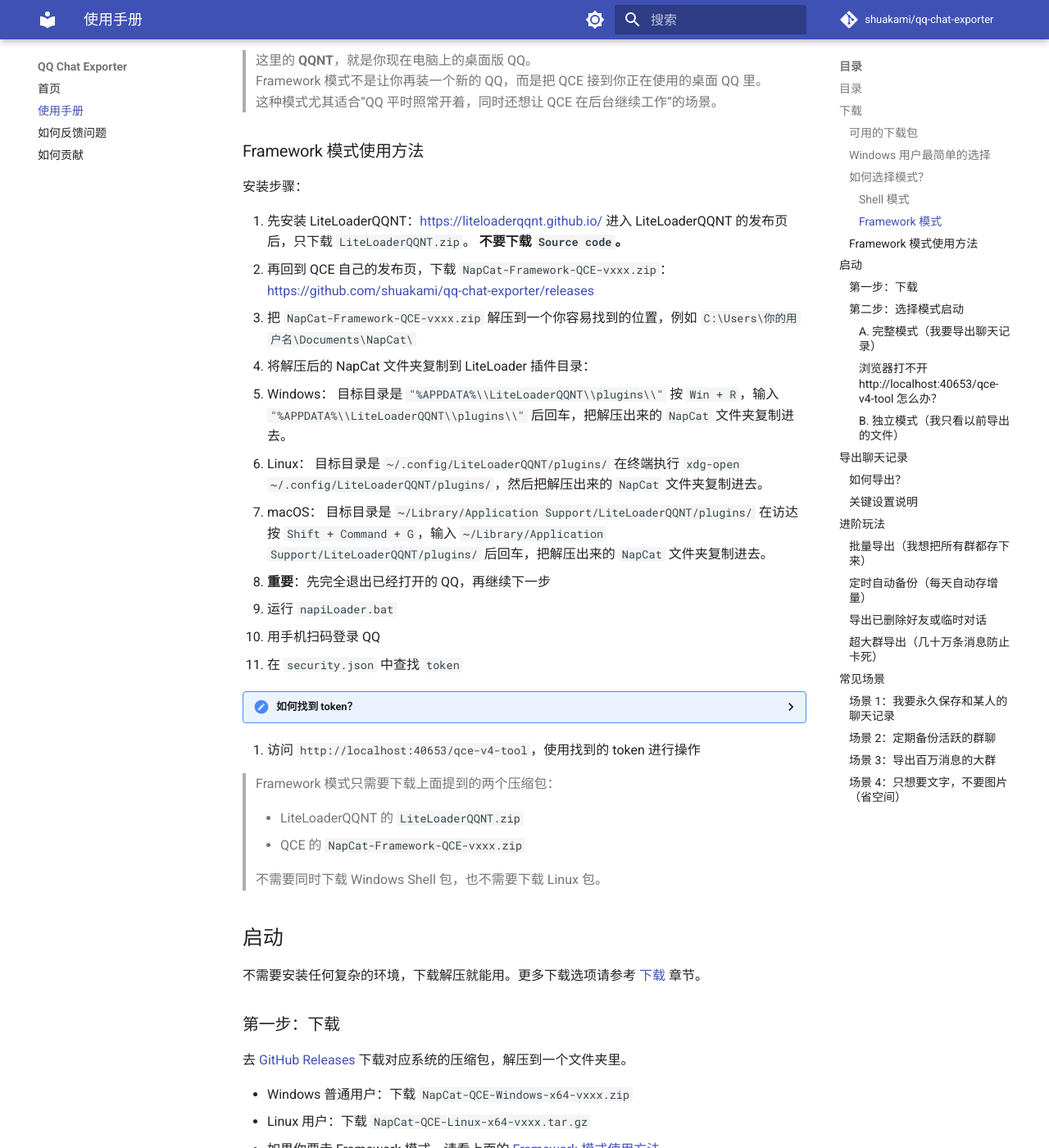
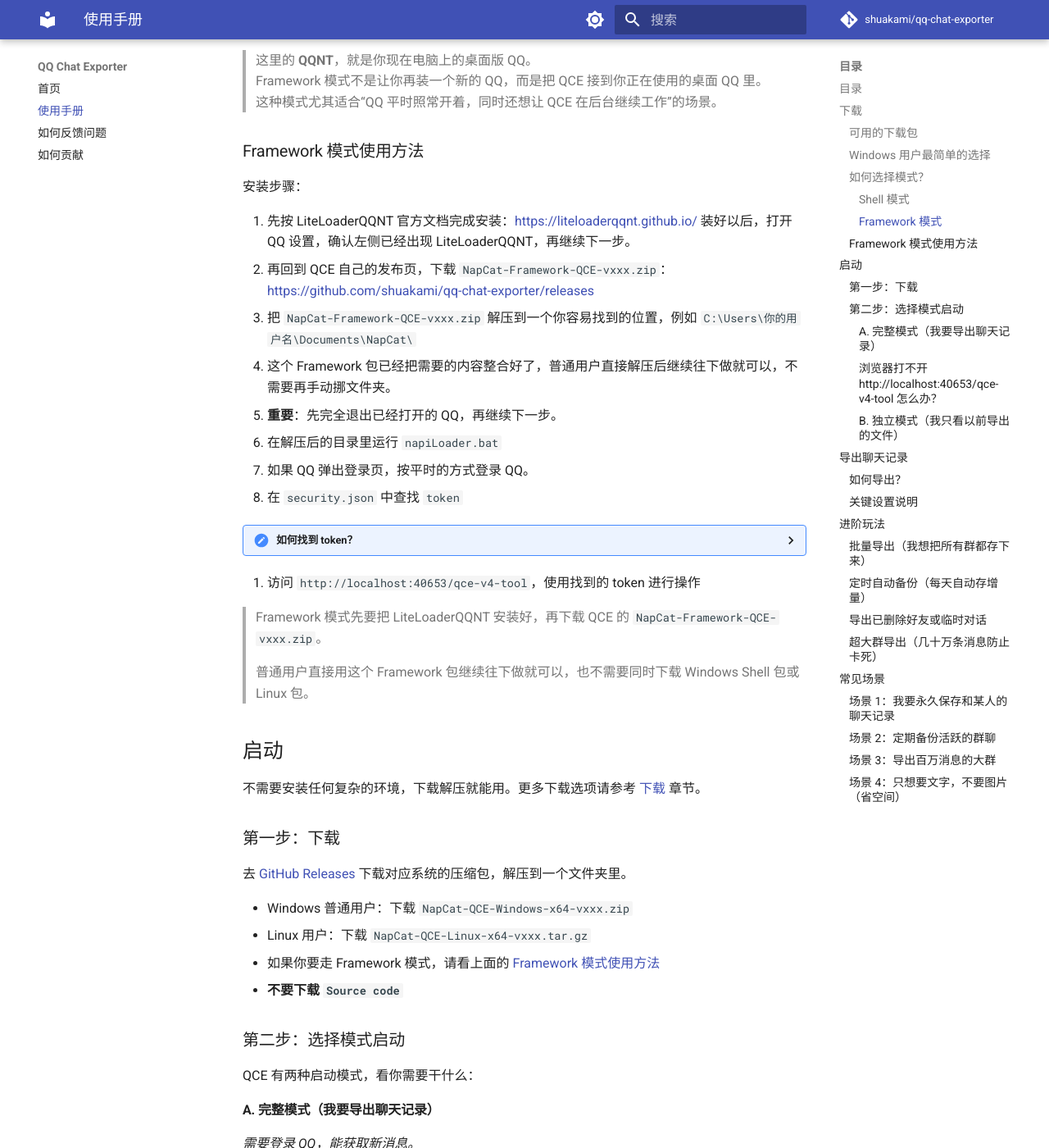
Before and after one commit to shuakami/qq-chat-exporter, an MkDocs documentation site: the page built from docs/guide.md, in a window 1280 px wide and 1400 px high, scrolled down 1670 px. Shown: the whole window at 82% size. Built offline with MkDocs 1.6.1 and Material for MkDocs 9.7.7, drawn with Linux system fonts in a browser that asks for light colours; comment, search, counter and statistics services are not loaded.

Commit message:
docs: simplify framework mode setup guide

```diff
--- a/docs/guide.md
+++ b/docs/guide.md
@@ -53,26 +53,15 @@ QCE 能把 QQ 聊天记录（好友/群聊）保存到电脑上。支持导出
 
 安装步骤：
 
-1. 先安装 LiteLoaderQQNT：<https://liteloaderqqnt.github.io/>
-   进入 LiteLoaderQQNT 的发布页后，只下载 `LiteLoaderQQNT.zip`。
-   **不要下载 `Source code`。**
+1. 先按 LiteLoaderQQNT 官方文档完成安装：<https://liteloaderqqnt.github.io/>
+   装好以后，打开 QQ 设置，确认左侧已经出现 LiteLoaderQQNT，再继续下一步。
 2. 再回到 QCE 自己的发布页，下载 `NapCat-Framework-QCE-vxxx.zip`：
    <https://github.com/shuakami/qq-chat-exporter/releases>
 3. 把 `NapCat-Framework-QCE-vxxx.zip` 解压到一个你容易找到的位置，例如 `C:\Users\你的用户名\Documents\NapCat\`
-4. 将解压后的 NapCat 文件夹复制到 LiteLoader 插件目录：
-
-   - Windows：
-     目标目录是 `"%APPDATA%\\LiteLoaderQQNT\\plugins\\"`
-     按 `Win + R`，输入 `"%APPDATA%\\LiteLoaderQQNT\\plugins\\"` 后回车，把解压出来的 `NapCat` 文件夹复制进去。
-   - Linux：
-     目标目录是 `~/.config/LiteLoaderQQNT/plugins/`
-     在终端执行 `xdg-open ~/.config/LiteLoaderQQNT/plugins/`，然后把解压出来的 `NapCat` 文件夹复制进去。
-   - macOS：
-     目标目录是 `~/Library/Application Support/LiteLoaderQQNT/plugins/`
-     在访达按 `Shift + Command + G`，输入 `~/Library/Application Support/LiteLoaderQQNT/plugins/` 后回车，把解压出来的 `NapCat` 文件夹复制进去。
-5. **重要**：先完全退出已经打开的 QQ，再继续下一步
-6. 运行 `napiLoader.bat`
-7. 用手机扫码登录 QQ
+4. 这个 Framework 包已经把需要的内容整合好了，普通用户直接解压后继续往下做就可以，不需要再手动挪文件夹。
+5. **重要**：先完全退出已经打开的 QQ，再继续下一步。
+6. 在解压后的目录里运行 `napiLoader.bat`
+7. 如果 QQ 弹出登录页，按平时的方式登录 QQ。
 8. 在 `security.json` 中查找 `token`
 
 <details>
@@ -94,12 +83,9 @@ QCE 能把 QQ 聊天记录（好友/群聊）保存到电脑上。支持导出
 
 9. 访问 `http://localhost:40653/qce-v4-tool`，使用找到的 token 进行操作
 
-> Framework 模式只需要下载上面提到的两个压缩包：
+> Framework 模式先要把 LiteLoaderQQNT 安装好，再下载 QCE 的 `NapCat-Framework-QCE-vxxx.zip`。
 >
-> - LiteLoaderQQNT 的 `LiteLoaderQQNT.zip`
-> - QCE 的 `NapCat-Framework-QCE-vxxx.zip`
->
-> 不需要同时下载 Windows Shell 包，也不需要下载 Linux 包。
+> 普通用户直接用这个 Framework 包继续往下做就可以，也不需要同时下载 Windows Shell 包或 Linux 包。
 
 ## 启动
 
```
Also changed, not shown: 2 other files.
